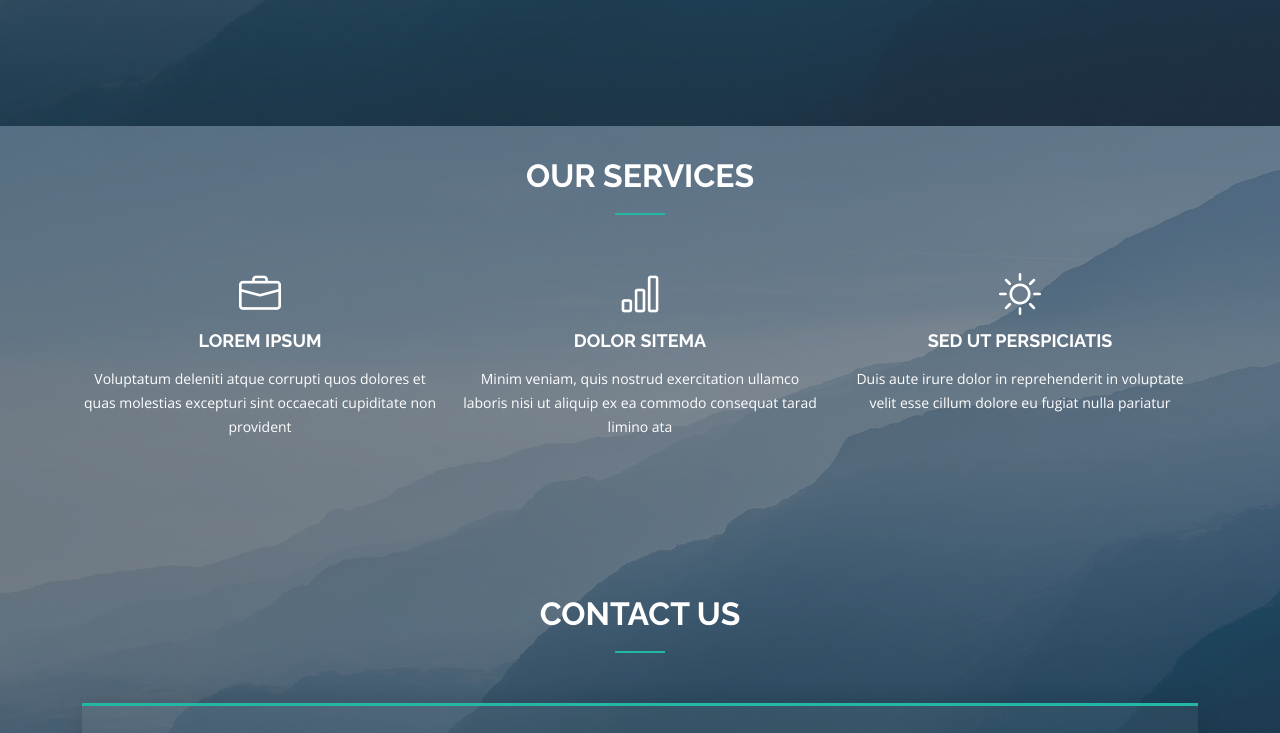
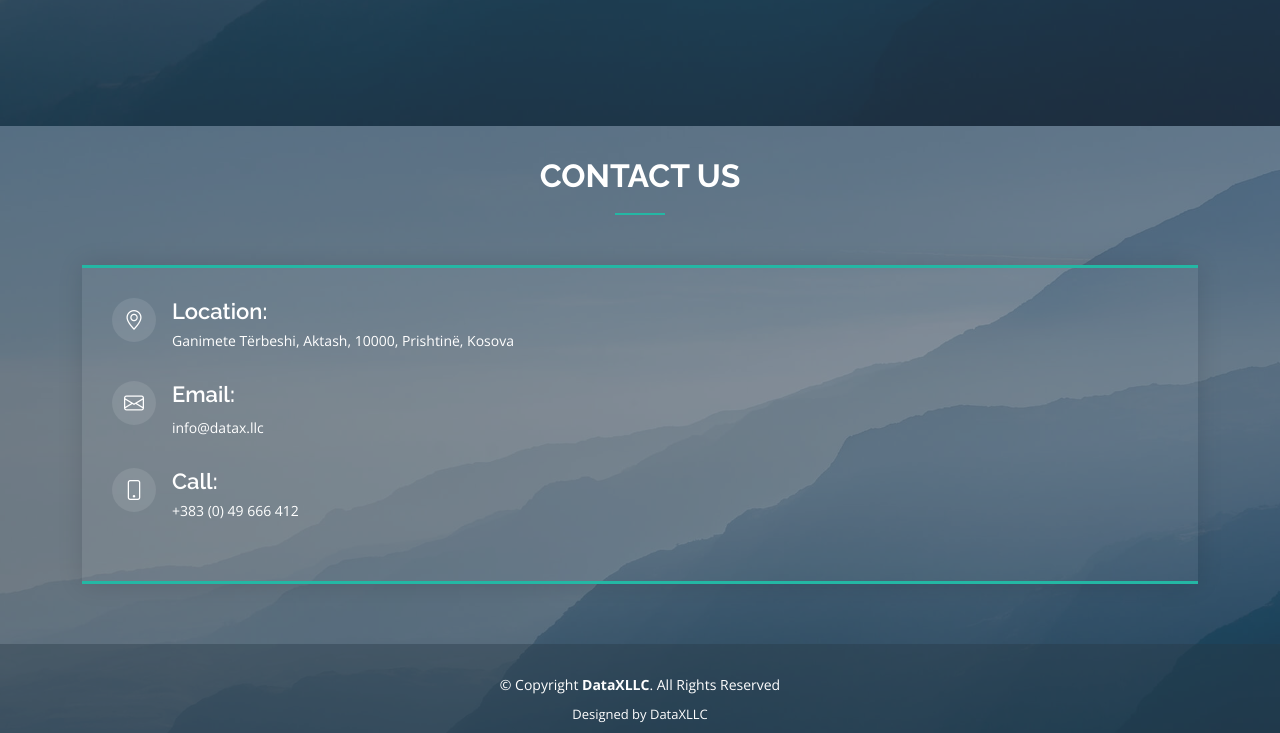
Before and after one commit to blertath/dataxllc.github.io, a plain HTML site: page index.html in a window 1280 px wide. Shown: the part 722-1455 px from the top of the page. Drawn offline with nearby package versions, Linux system fonts and the light colour scheme.

Commit message:
Small Change
Small change

```diff
--- a/index.html
+++ b/index.html
@@ -81,7 +81,7 @@
   <main id="main">
 
     <!-- ======= About Us Section ======= -->
-    <section id="about" class="about">
+    <!-- <section id="about" class="about">
       <div class="container">
 
         <div class="section-title">
@@ -108,7 +108,8 @@
         </div>
 
       </div>
-    </section><!-- End About Us Section -->
+    </section> -->
+    <!-- End About Us Section -->
 
     <!-- ======= Contact Us Section ======= -->
     <section id="contact" class="contact">
```
Also changed, not shown: 1 other file.
